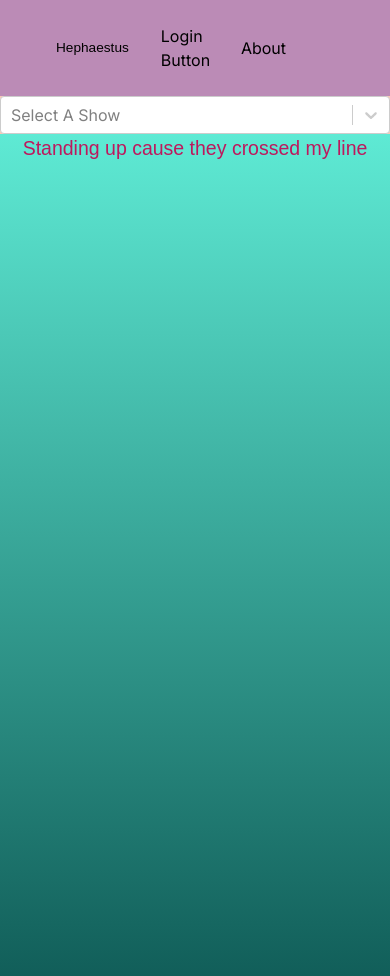
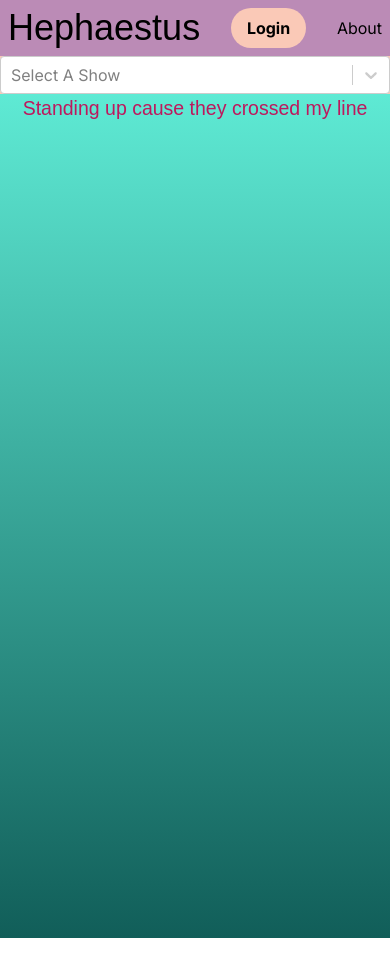
Before and after one commit to baden119/hephaestus, a Next.js app: page / in a window 390 px wide. After the commit the page ends 938 px from the top, so only its background shows below. Built offline with nearby package versions, Linux system fonts and the light colour scheme; a web font is replaced by a local one.

Commit message:
More spacing and responsiveness changes

```diff
--- a/src/components/Header.tsx
+++ b/src/components/Header.tsx
@@ -11,19 +11,25 @@ const Header = () => {
 
   const renderButton = () => {
     if (!loggedIn) {
-      return <div>Login Button</div>;
+      return (
+        <button className='bg-babyPink hover:bg-altBabyPink text-black font-bold py-2 px-4 rounded-full md:py-5 md:px-10'>
+          Login
+        </button>
+      );
     } else {
       return <div>User Name Logged In</div>;
     }
   };
 
   return (
-    <div className='mx-auto p-6 bg-navBarPurple flex justify-between items-center'>
-      <h2 className={`${pirata.className} text-black text-[3.5vw] mx-8`}>
+    <div className='p-2 bg-navBarPurple flex justify-between items-center md:p-6'>
+      <h2
+        className={`${pirata.className} text-black text-4xl md:mx-8 md:text-6xl`}
+      >
         Hephaestus
       </h2>
       {renderButton()}
-      <div className='mr-20'>About</div>
+      <div className='md:mr-20'>About</div>
     </div>
   );
 };
--- a/src/components/ShowSelect.tsx
+++ b/src/components/ShowSelect.tsx
@@ -15,6 +15,7 @@ const ShowSelect = () => {
       <div className='hidden w-1/4 md:block'></div>
       <div className='grow'>
         <Select
+          maxMenuHeight={500}
           placeholder={'Select A Show'}
           isSearchable={false}
           options={showOptions}
--- a/tailwind.config.ts
+++ b/tailwind.config.ts
@@ -16,6 +16,7 @@ const config: Config = {
     extend: {
       colors: {
         babyPink: '#fac9b7',
+        altBabyPink: '#ffdacc',
         navBarPurple: '#bb8bb6',
       },
       backgroundImage: {
```
